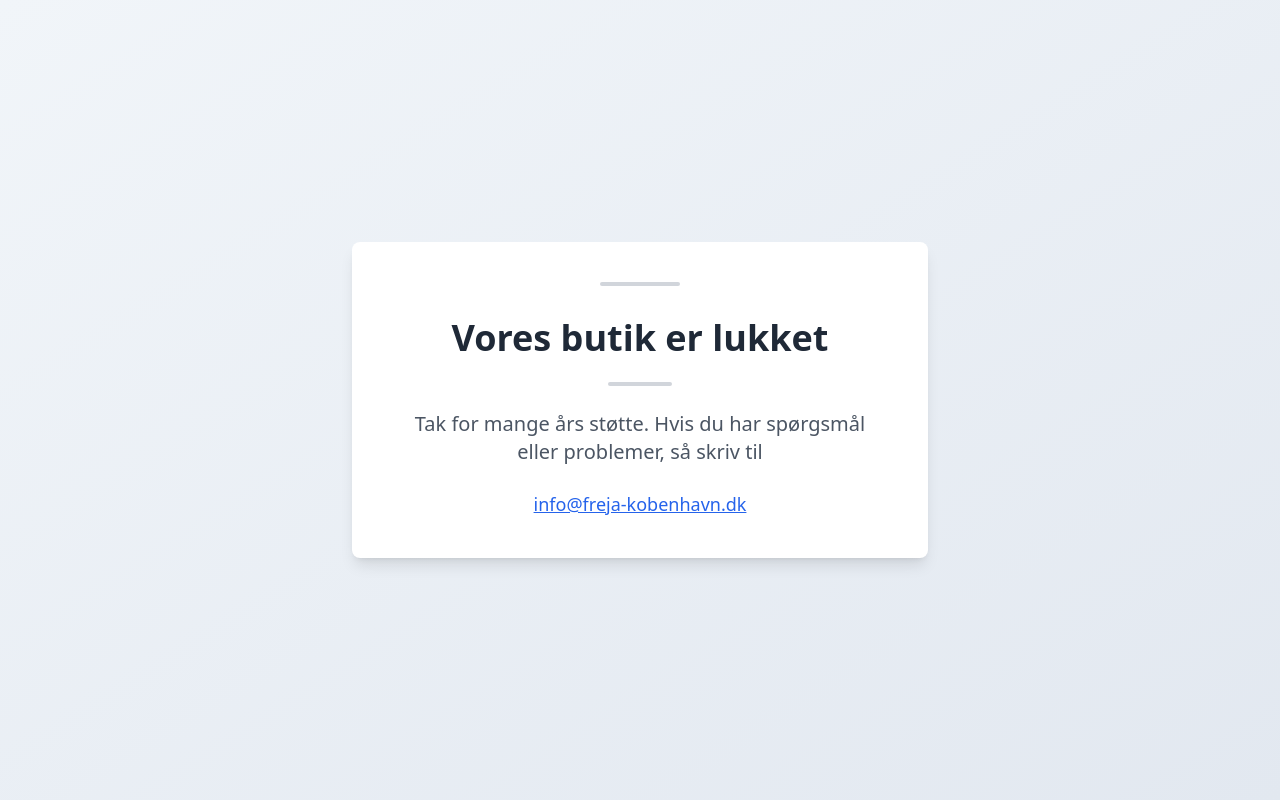
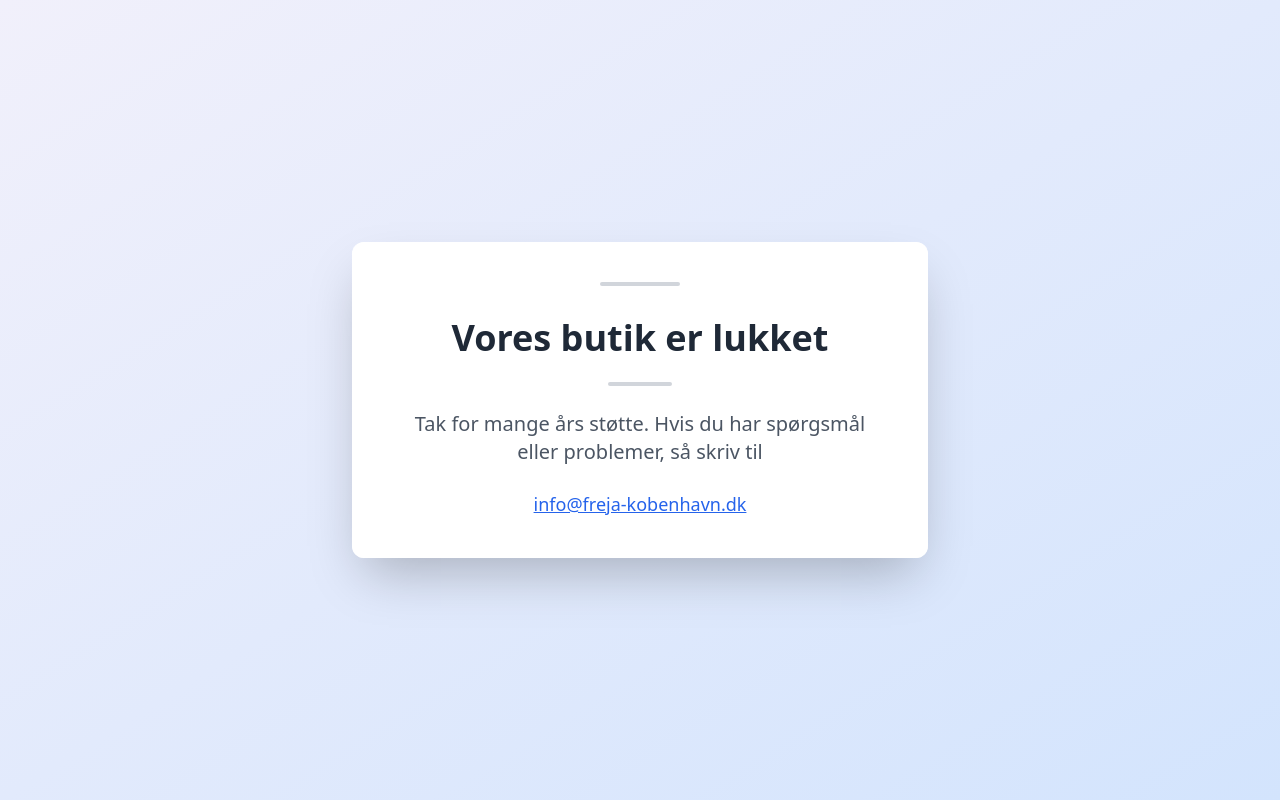
Before and after one commit to adeptaoperations/frejas-final-farewell, a React (Vite) app: page / in a window 1280 px wide. Built offline with nearby package versions, Linux system fonts and the light colour scheme.

Commit message:
Add clean background
Implement a clean background for the application.

```diff
--- a/src/pages/Index.tsx
+++ b/src/pages/Index.tsx
@@ -4,9 +4,9 @@ import { Card, CardContent } from "@/components/ui/card";
 
 const Index = () => {
   return (
-    <div className="min-h-screen flex items-center justify-center bg-gradient-to-br from-slate-100 to-slate-200 p-4">
-      <Card className="w-full max-w-xl shadow-lg border-0">
-        <CardContent className="p-8 md:p-10">
+    <div className="min-h-screen flex items-center justify-center bg-gradient-to-br from-[#F1F0FB] to-[#D3E4FD] p-4">
+      <Card className="w-full max-w-xl shadow-2xl border-0 rounded-xl overflow-hidden">
+        <CardContent className="p-8 md:p-10 bg-white/90 backdrop-blur-sm">
           <div className="flex flex-col items-center text-center space-y-6">
             <div className="w-20 h-1 bg-gray-300 rounded mb-2" />
             <h1 className="text-3xl md:text-4xl font-bold text-gray-800 leading-tight">
```
